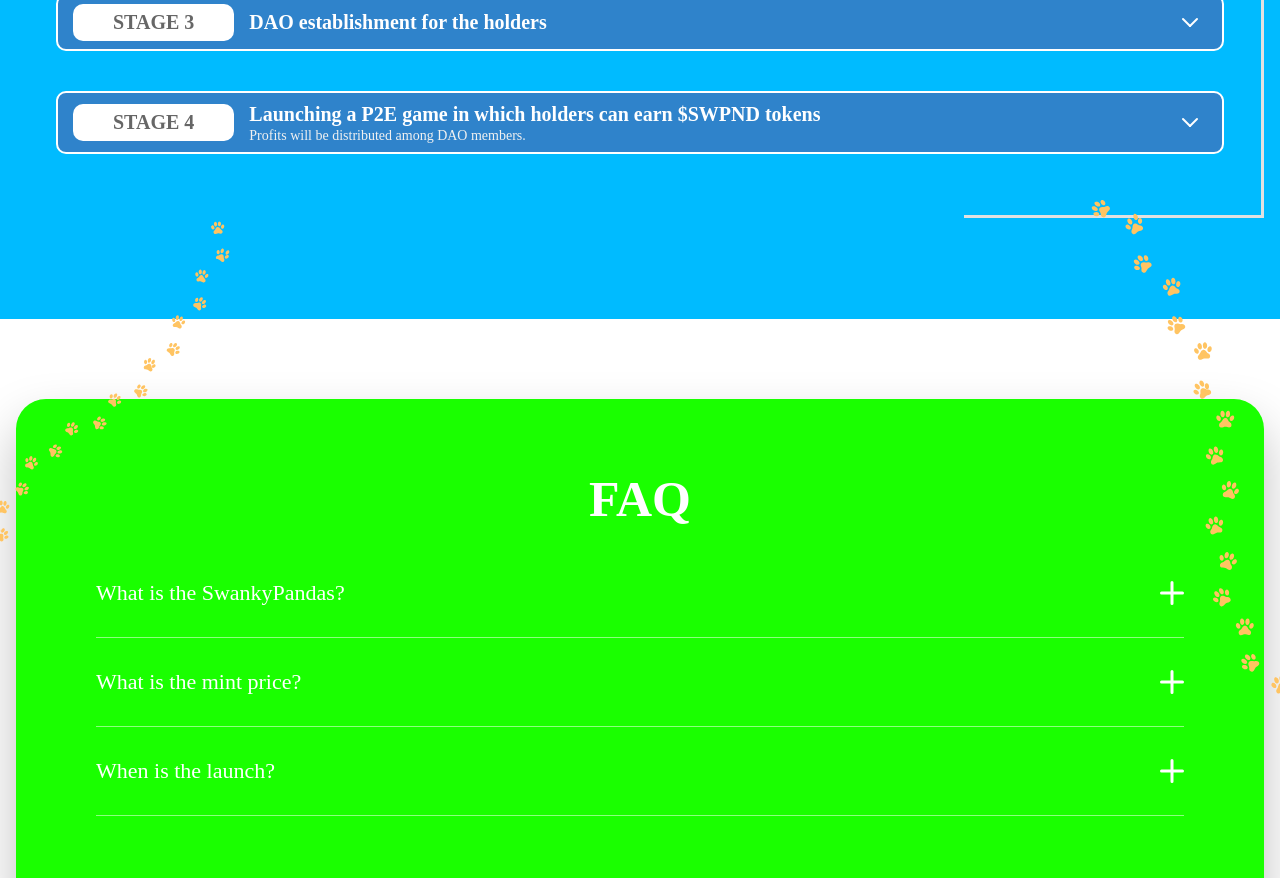
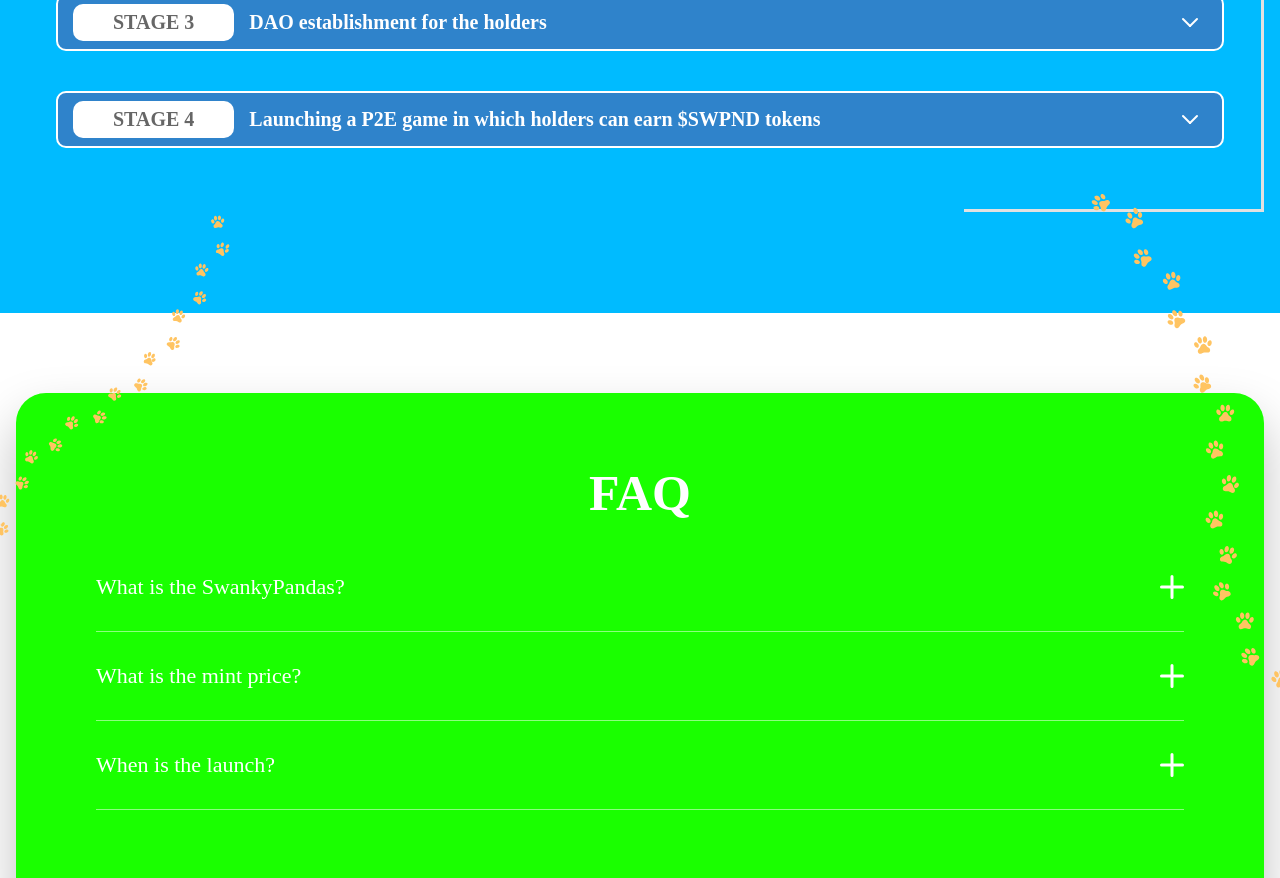
Before and after one commit to dzverev2604/SwankyPandas, a plain HTML site: page index.html in a window 1280 px wide. Shown: the part 1680-2558 px from the top of the page. Drawn offline with nearby package versions, Linux system fonts and the light colour scheme; files that its build step writes are made by us from their sources; a script that the page names is missing; a web font is replaced by a local one.

Commit message:
Update index.html

```diff
--- a/index.html
+++ b/index.html
@@ -273,9 +273,7 @@
                                         Launching a P2E game in which holders can earn $SWPND tokens
                                        </div>
 
-                                       <span>
-                                           Profits will be distributed among DAO members.
-                                       </span>
+
                                    </div>
                                </div>
                                <div class="accordion-item-content">
```
